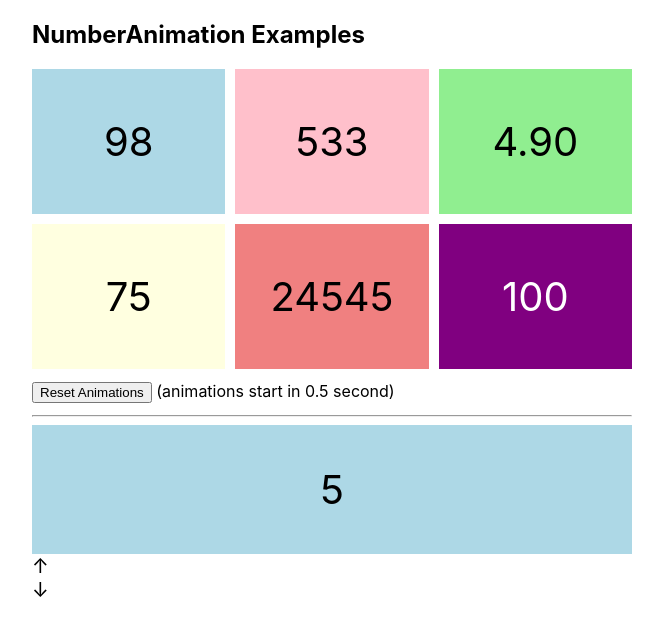
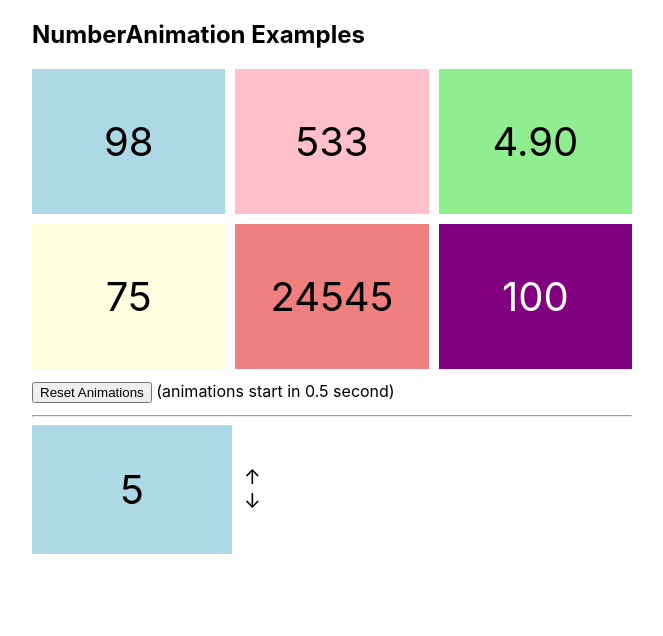
Before and after one commit to vajra-studios/number-animation, a React (Create React App) app: page / in a window 1280 px wide. Shown: the top 636 px of the page, without its empty margins (308-971 px from the left). Built offline with nearby package versions, Linux system fonts and the light colour scheme.

Commit message:
Fix for negative speed

```diff
--- a/src/NumberAnimation.tsx
+++ b/src/NumberAnimation.tsx
@@ -59,7 +59,7 @@ export default function NumberAnimation(props: {
   const [current, setCurrent] = useState(start.toString());
 
   let step = 1;
-  if (speed) {
+  if (speed != null) {
     step = speed / stepsPerSecond;
   } else {
     step = calculateStep(start, end, time);
@@ -94,7 +94,7 @@ export default function NumberAnimation(props: {
     randomize,
     decimalPlaces,
     currNum,
-    onReset
+    onReset,
   ]);
   // console.log({current});
   let printNum = current;
--- a/src/SpeedExample.tsx
+++ b/src/SpeedExample.tsx
@@ -12,6 +12,8 @@ const alignment: CSS.Properties = {
 const blueBackground: CSS.Properties = {
   ...alignment,
   backgroundColor: "lightblue",
+  maxWidth: "400px",
+  minWidth: "200px",
 };
 
 const buttonStyles: CSS.Properties = {
@@ -22,16 +24,23 @@ const buttonStyles: CSS.Properties = {
   fontSize: "20px",
 };
 
-const flexContainer: CSS.Properties = {
+const speedButtonsContainer: CSS.Properties = {
   display: "flex",
   flexDirection: "column",
+  justifyContent: "center",
+  paddingLeft: "12px",
+};
+
+const exampleContainer: CSS.Properties = {
+  display: "flex",
+  flexDirection: "row",
 };
 
 const SpeedExample = () => {
   const [speed, setSpeed] = useState(1);
 
   return (
-    <React.Fragment>
+    <div style={exampleContainer}>
       <div style={blueBackground}>
         <NumberAnimation
           start={0}
@@ -41,7 +50,7 @@ const SpeedExample = () => {
           speed={speed}
         />
       </div>
-      <div style={flexContainer}>
+      <div style={speedButtonsContainer}>
         <div style={buttonStyles} onClick={() => setSpeed(speed + 1)}>
           &uarr;
         </div>
@@ -49,7 +58,7 @@ const SpeedExample = () => {
           &darr;
         </div>
       </div>
-    </React.Fragment>
+    </div>
   );
 };
 
```
